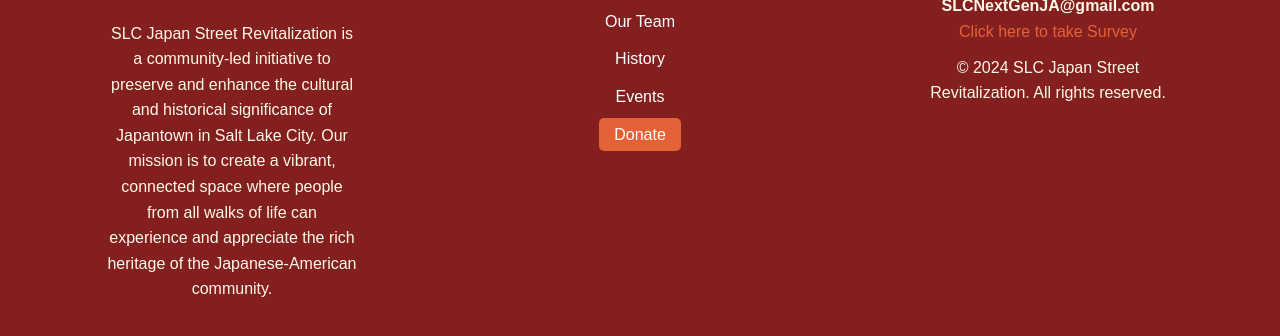
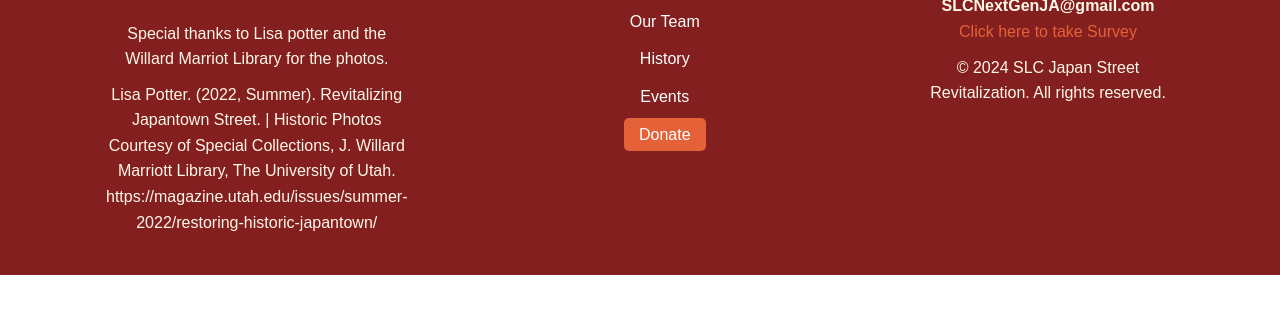
Before and after one commit to FirstGenJA/FirstGenWebsite, a plain HTML site: page index.html in a window 1280 px wide. Shown: the part 9567-9903 px from the top of the page. After the commit the page ends 9842 px from the top, so only its background shows below. Drawn offline with Linux system fonts and the light colour scheme.

Commit message:
Update index.html

```diff
--- a/index.html
+++ b/index.html
@@ -302,8 +302,8 @@
                 <div class="col">
                     <img src="photos/SLCNEXTGENJA.png" class="logo" alt="">
 
-                    <p>SLC Japan Street Revitalization is a community-led initiative to preserve and enhance the cultural and historical significance of Japantown in Salt Lake City. Our mission is to create a vibrant, connected space where people from all walks of life can experience and appreciate the rich heritage of the Japanese-American community.</p>
-                </div>
+                    <p>Special thanks to Lisa potter and the Willard Marriot Library for the photos. </p>
+                    <p>Lisa Potter. (2022, Summer). Revitalizing Japantown Street. | Historic Photos Courtesy of Special Collections, J. Willard Marriott Library, The University of Utah. https://magazine.utah.edu/issues/summer-2022/restoring-historic-japantown/</p>                </div>
 
                 <div class="col">
                     <h3>Links</h3>
@@ -322,19 +322,14 @@
                     <h4>SLCNextGenJA@gmail.com</h4>
                     <a href="https://forms.gle/gmgxDnGAPbUt8X5R8" class="survey-button" target="_blank">Click here to take Survey</a>
                     <!-- <div class="social">
-                        <a href="https://www.linkedin.com/in/cameron-kato-52a357297" ><i class="fa-brands fa-linkedin"></i>
-                        <a href="https://utah.joinhandshake.com/stu/users/38240996" ><i class="fa-regular fa-handshake"></i>
-                        <a href="https://github.com/CamK1" ><i class="fa-brands fa-github"></i></i>
+
 
                     </div> -->
 
                     <p>&copy; 2024 SLC Japan Street Revitalization. All rights reserved.</p>
 
-
                 </div>
             </div>
-            <!-- <p>&copy; 2024 SLC Japan Street Revitalization. All rights reserved.</p>
-            <p><a href="mailto:info@slcjapanstreet.org">info@slcjapanstreet.org</a></p> -->
         </div>
 
     </footer>
```
